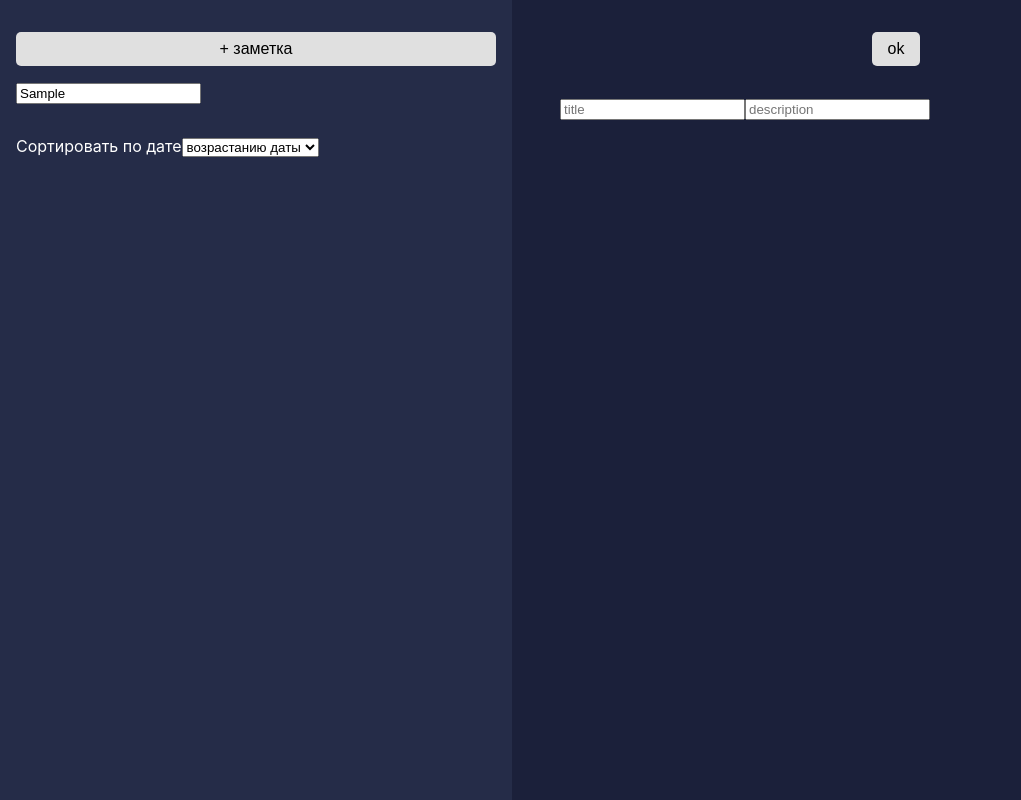
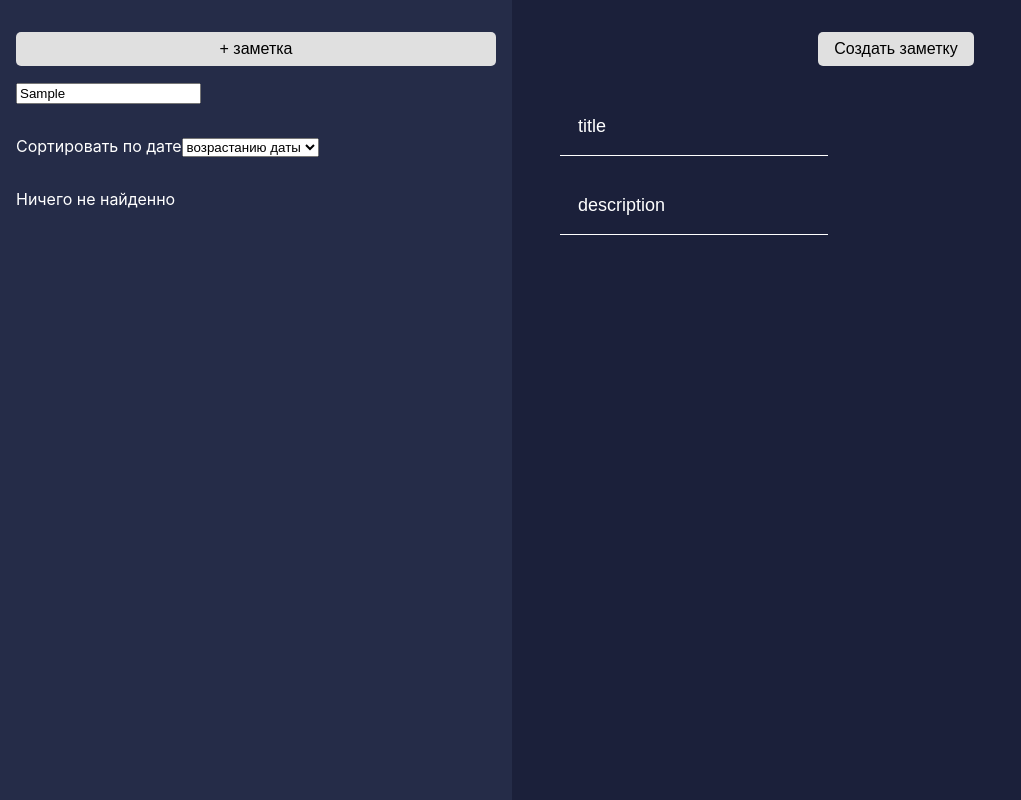
Before and after one commit to GloryFrS/tenzer, a React (Create React App) app: page / in a window 1280 px wide. Both pictures are taken after typing "Sample" into the empty fields and a click on the button "+ заметка". Shown: the whole page, without its empty margins (0-1021 px from the left). Built offline with nearby package versions, Linux system fonts and the light colour scheme.

Commit message:
add editing

```diff
--- a/src/App.jsx
+++ b/src/App.jsx
@@ -5,8 +5,19 @@ import './App.css'
 const App = () => {
   const [activeNote, setActiveNote] = useState({})
   const [activeNewNote, setActiveNewNote] = useState(false)
+  const [edit, setEdit] = useState(false)
   const [notes, setNotes] = useState(localStorage.notes ? JSON.parse(localStorage.notes) : [])
   const [searchNotes, setSearchNotes] = useState()
+
+  const handleActiveNote = (data) => {
+    if (data.title) {
+      setActiveNote(data)
+      setActiveNewNote(false)
+    } else {
+      setActiveNewNote(prevState => !prevState)
+      setEdit(false)
+    }
+  }
 
   const handleNewNote = ({ newTitle, newDescription }) => {
     const newData = {
@@ -28,11 +39,7 @@ const App = () => {
   const handleSearch = (e) => {
     const serchArr = notes.filter((note) => !note.title.search(e.target.value) || !note.description.search(e.target.value))
 
-    if (e.target.value === '') {
-      setSearchNotes(false)
-    }
-
-    setSearchNotes(serchArr)
+    if (e.target.value === '') { setSearchNotes(false) } else { setSearchNotes(serchArr) }
   }
 
   const handleSorting = (e) => {
@@ -65,22 +72,42 @@ const App = () => {
     setActiveNote({})
   }
 
+  const handleEditNote = (data) => {
+    const newArr = notes.map((note) => {
+      if (note.id === activeNote.id) {
+        return {
+          ...note,
+          title: data.editTitle,
+          description: data.editDescription
+        }
+      }
+      return note
+    })
+
+    localStorage.setItem('notes', JSON.stringify(newArr))
+    setNotes(newArr)
+    setEdit(false)
+    setActiveNote({})
+  }
+
   return (
     <div className='App'>
       <Sidebar
         setActiveNote={setActiveNote}
         notes={notes}
         handleSorting={handleSorting}
-        handleActiveNewNote={setActiveNewNote}
+        handleActiveNote={handleActiveNote}
         handleSearch={handleSearch}
         searchNotes={searchNotes}
-        setSearchNotes={setSearchNotes}
       />
       <Main
         activeNote={activeNote}
         handleDeleteNote={handleDeleteNote}
         handleNewNote={handleNewNote}
         activeNewNote={activeNewNote}
+        handleEditNote={handleEditNote}
+        edit={edit}
+        setEdit={setEdit}
       />
     </div>
   )
--- /dev/null
+++ b/src/Components/Main/EditNote.jsx
@@ -0,0 +1,35 @@
+import React from 'react'
+
+export default ({
+  edit,
+  title,
+  description,
+  handleChange
+}) => {
+  if (edit) {
+    return (
+      <div>
+        <h1>
+          <input
+            placeholder='title'
+            type='text'
+            className='main_content__input'
+            name='editTitle'
+            value={title}
+            onChange={handleChange}
+          />
+        </h1>
+        <p>
+          <input
+            placeholder='description'
+            type='text'
+            className='main_content__input'
+            name='editDescription'
+            value={description}
+            onChange={handleChange}
+          />
+        </p>
+      </div>
+    )
+  } else return null
+}
--- /dev/null
+++ b/src/Components/Main/NewNote.jsx
@@ -0,0 +1,35 @@
+import React from 'react'
+
+export default ({
+  activeNewNote,
+  handleChange,
+  newTitle,
+  newDescription
+}) => {
+  if (activeNewNote) {
+    return (
+      <div>
+        <h1>
+          <input
+            placeholder='title'
+            type='text'
+            className='main_content__input'
+            name='title'
+            onChange={handleChange}
+            value={newTitle}
+          />
+        </h1>
+        <p>
+          <input
+            placeholder='description'
+            type='text'
+            className='main_content__input'
+            name='description'
+            onChange={handleChange}
+            value={newDescription}
+          />
+        </p>
+      </div>
+    )
+  } else return null
+}
--- a/src/Components/Main/index.jsx
+++ b/src/Components/Main/index.jsx
@@ -1,26 +1,45 @@
-import React, { useState } from 'react'
+import React, { useState, useEffect } from 'react'
 import ButtonsList from './ButtonsList'
+import EditNote from './EditNote'
+import NewNote from './NewNote'
 import './styles.css'
 
 export default (props) => {
   const [newTitle, setNewTitle] = useState('')
   const [newDescription, setNewDescription] = useState('')
   const { title, description } = props.activeNote
+  const [editTitle, setEditTitle] = useState('')
+  const [editDescription, setEditDescription] = useState('')
   const {
     handleDeleteNote,
     handleNewNote,
-    activeNewNote
+    activeNewNote,
+    handleEditNote,
+    setEdit,
+    edit
   } = props
+
+  useEffect(() => {
+    if (title && description) {
+      setEditTitle(title)
+      setEditDescription(description)
+    }
+  }, [title, description])
 
   const handleChange = (e) => {
     if (e.target.name === 'title') { setNewTitle(e.target.value) }
     if (e.target.name === 'description') { setNewDescription(e.target.value) }
+    if (e.target.name === 'editTitle') { setEditTitle(e.target.value) }
+    if (e.target.name === 'editDescription') { setEditDescription(e.target.value) }
   }
 
-  const buttonsEdit = [
+  const buttonsView = [
     {
       title: 'Редактировать',
-      options: { disabled: !title && !description }
+      options: {
+        disabled: !title && !description,
+        onClick: () => setEdit(prevState => !prevState)
+      }
     },
     {
       title: 'Удалить',
@@ -30,38 +49,36 @@ export default (props) => {
       }
     }
   ]
-  const buttonsSubmit = [{ title: 'ok', options: { onClick: () => handleNewNote({ newTitle, newDescription }) } }]
+  const buttonsSubmit = [{ title: 'Создать заметку', options: { onClick: () => handleNewNote({ newTitle, newDescription }) } }]
+  const buttonsEdit = [
+    { title: 'Сохранить', options: { onClick: () => handleEditNote({ editTitle, editDescription }) } },
+    { title: 'Отмена', options: { onClick: () => setEdit(prevState => !prevState) } }
+  ]
 
   return (
     <div className='main'>
       <div className='main_buttons'>
-        <ButtonsList config={activeNewNote ? buttonsSubmit : (title && description) ? buttonsEdit : []} />
+        <ButtonsList config={activeNewNote ? buttonsSubmit : edit ? buttonsEdit : (title && description) ? buttonsView : []} />
       </div>
       <div className='main_content'>
-        {activeNewNote ? (
-          <div>
-            <input
-              placeholder='title'
-              type='text'
-              name='title'
-              onChange={handleChange}
-              value={newTitle}
-            />
-            <input
-              placeholder='description'
-              type='text'
-              name='description'
-              onChange={handleChange}
-              value={newDescription}
-            />
-          </div>
-        ) : (
+        <EditNote
+          edit={edit}
+          title={editTitle}
+          description={editDescription}
+          handleChange={handleChange}
+        />
+        <NewNote
+          activeNewNote={activeNewNote}
+          handleChange={handleChange}
+          newTitle={newTitle}
+          newDescription={newDescription}
+        />
+        {!activeNewNote && !edit ? (
           <div>
             <h1>{title}</h1>
             <p>{description}</p>
           </div>
-        )}
-
+        ) : null}
       </div>
     </div>
   )
--- a/src/Components/Main/styles.css
+++ b/src/Components/Main/styles.css
@@ -11,3 +11,20 @@
 .main_content {
   padding: 0 3em;
 }
+
+.main_content__input {
+  border: 0;
+  background: #1b203a;
+  color: #fff;
+  font-size: 18px;
+  border-bottom: 1px solid;
+  padding: 1em;
+  -webkit-box-shadow: inset 0 0 0 50px #1b203a;
+  -webkit-text-fill-color: #fff;
+}
+.main_content__input::placeholder {
+  color: #6e6e6e;
+}
+.main_content__input:focus {
+  outline: 0;
+}
--- a/src/Components/NoteList/index.jsx
+++ b/src/Components/NoteList/index.jsx
@@ -3,15 +3,13 @@ import { Note } from '../'
 
 export default ({
   notes,
-  setActiveNote,
-  searchNotes
+  searchNotes,
+  handleActiveNote
 }) => {
-  console.log(searchNotes)
-
   const activeNotes = searchNotes || notes
   const listNotes = activeNotes.map((note, index) => (
     <Note
-      onClick={() => setActiveNote({
+      onClick={() => handleActiveNote({
         id: note.id,
         title: note.title,
         description: note.description
@@ -23,6 +21,7 @@ export default ({
 
   return (
     <>
+      <p>{searchNotes && !searchNotes.length ? 'Ничего не найденно' : searchNotes ? 'Результаты поиска' : ''}</p>
       {listNotes}
     </>
   )
--- a/src/Components/Sidebar/index.jsx
+++ b/src/Components/Sidebar/index.jsx
@@ -7,9 +7,8 @@ import {
 import './styles.css'
 
 export default ({
-  setActiveNote,
   notes,
-  handleActiveNewNote,
+  handleActiveNote,
   handleSearch,
   searchNotes,
   handleSorting
@@ -20,7 +19,7 @@ export default ({
         <div className='sidebar_button'>
           <Button
             style={{ width: '100%' }}
-            onClick={() => handleActiveNewNote((prevState) => !prevState)}
+            onClick={handleActiveNote}
           >
             + заметка
           </Button>
@@ -39,7 +38,7 @@ export default ({
           </select>
         </div>
         <NoteList
-          setActiveNote={setActiveNote}
+          handleActiveNote={handleActiveNote}
           notes={notes}
           searchNotes={searchNotes}
         />
```
